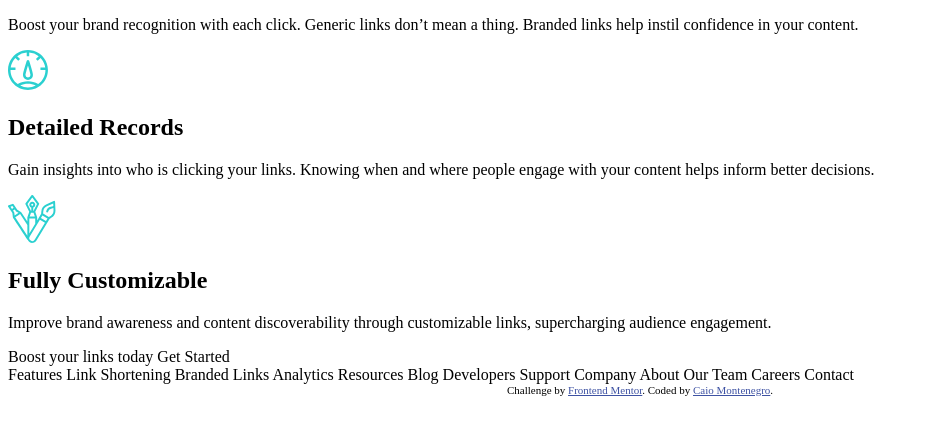
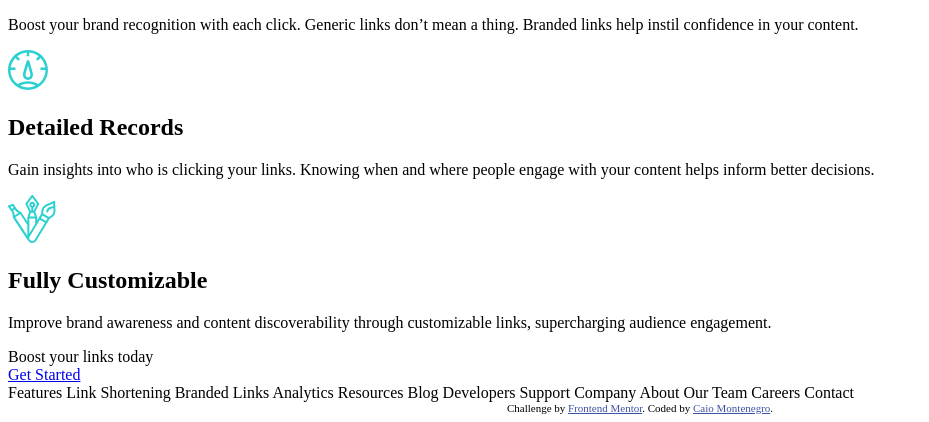
Before and after one commit to caiomontenegro/url-shortening-API, a plain HTML site: page index.html in a window 1280 px wide. Shown: the part 965-1387 px from the top of the page, without its empty margins (0-929 px from the left). Drawn offline with Linux system fonts and the light colour scheme.

Commit message:
Advertising HTML struture builded

```diff
--- a/index.html
+++ b/index.html
@@ -41,7 +41,7 @@
           Build your brand’s recognition and get detailed insights
           on how your links are performing.
         </p>
-        <a href="#" target="_self">Get Started</a>
+        <a class="advertising__link" href="#" target="_self">Get Started</a>
       </div>
       <div>
         <img src="images/illustration-working.svg" alt="Person working image">
@@ -91,9 +91,10 @@
       </div>
     </section>
 
-    Boost your links today
-
-    Get Started
+    <div class="advertising">
+      <div class="advertising__title">Boost your links today</div>
+      <a href="#" class="advertising__link">Get Started</a>
+    </div>
   </main>
 
 
```
